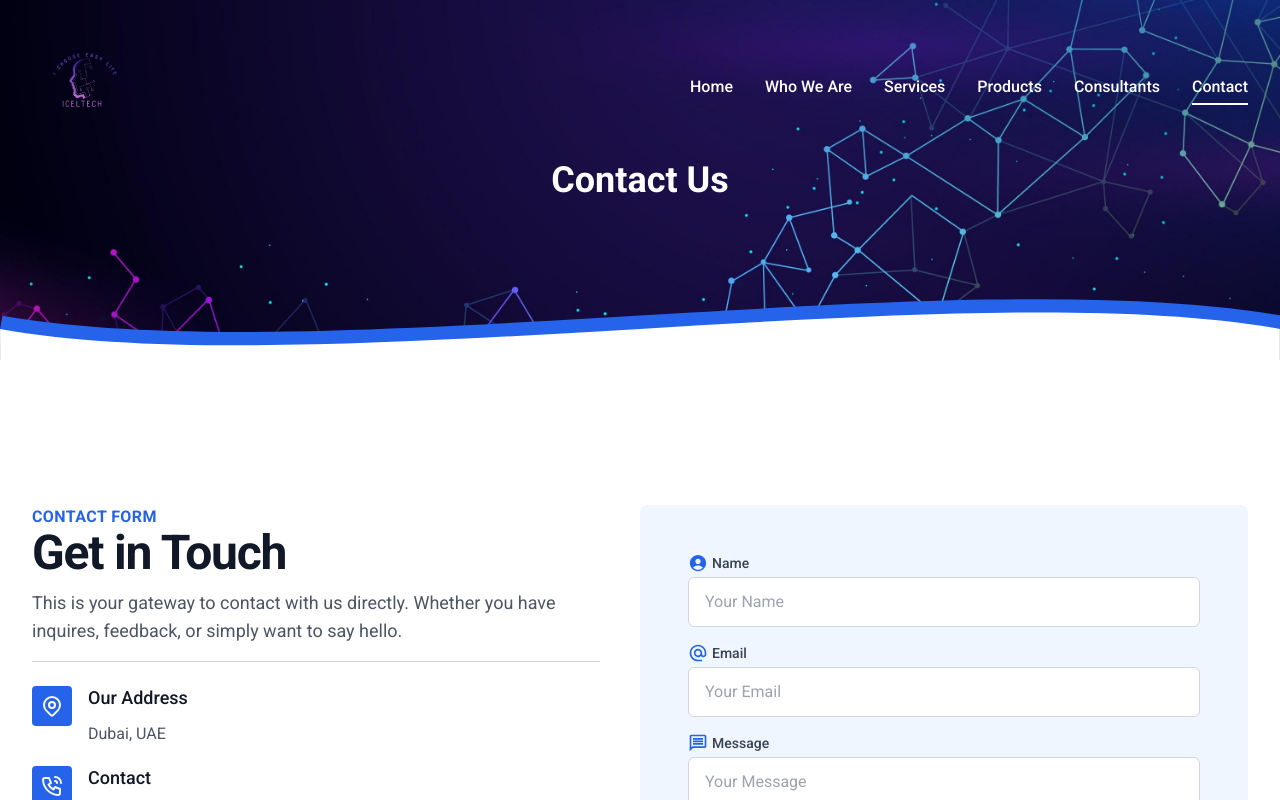
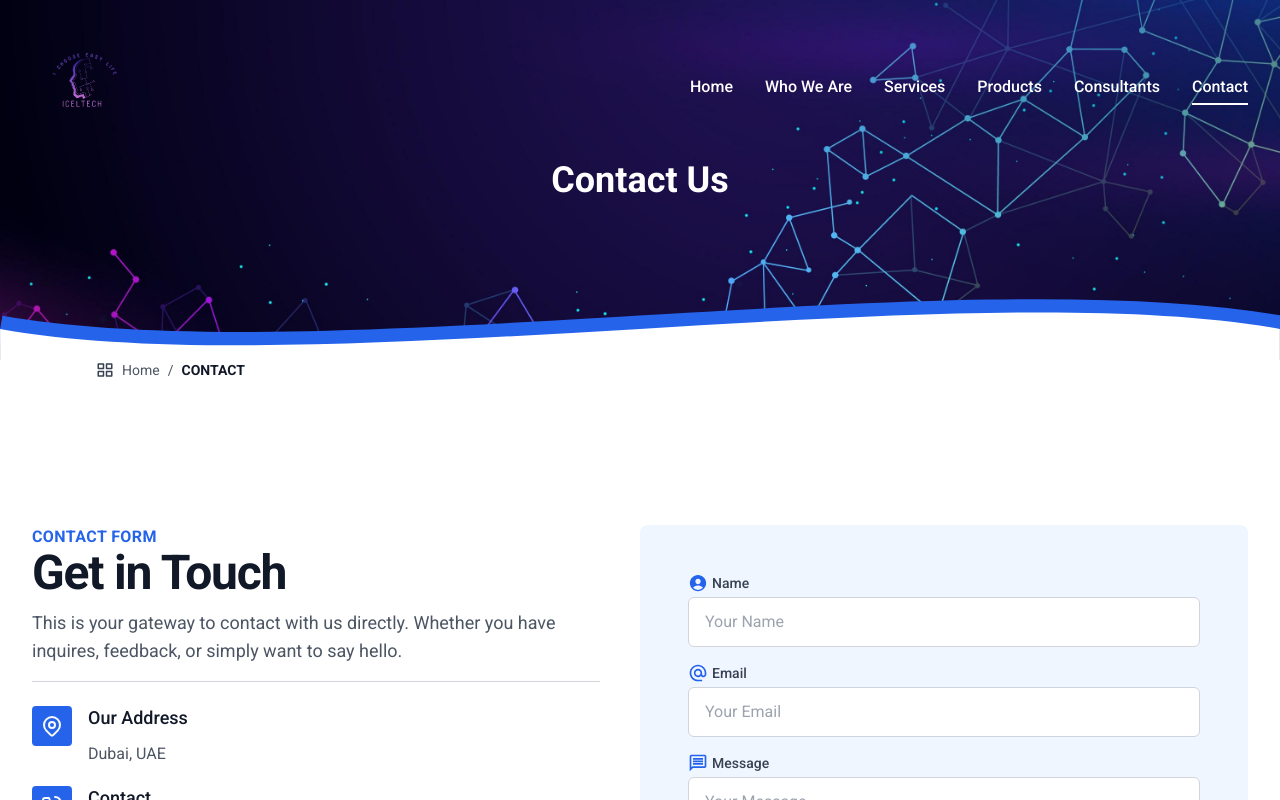
Before and after one commit to shoibaldas/next-job-app, a Next.js app: page /contact in a window 1280 px wide. Shown: the top 800 px of the page. Built offline with nearby package versions, Linux system fonts and the light colour scheme.

Commit message:
breadcrumb and page title hook added

```diff
--- a/src/app/about/page.jsx
+++ b/src/app/about/page.jsx
@@ -1,10 +1,14 @@
+'use client';
 import Banner from '@/components/Banner';
+import BreadCrumbs from '@/components/BreadCrumbs';
+import usePageTitle from '@/components/hooks/usePageTitle';
 import Image from 'next/image';
 import Link from 'next/link';
 import React from 'react';
 import { FaTwitter, FaInstagram, FaLinkedin } from 'react-icons/fa'
 
 const About = () => {
+  usePageTitle("About");
 
   const teamMembers = [
     {
@@ -38,7 +42,9 @@ const About = () => {
       <div className='relative'>
         <Banner customTitle="About ICEL TECH LLC-FZ UAE"></Banner>
       </div>
-
+      <div className="px-4 md:px-24 mt-4 md:mt-0">
+        <BreadCrumbs></BreadCrumbs>
+      </div>
       <div className="
     min-h-screen flex flex-col items-center justify-center bg-lightBackground text-lightText mb-12">
 
--- a/src/app/consultants/page.jsx
+++ b/src/app/consultants/page.jsx
@@ -1,11 +1,18 @@
+'use client';
 import Banner from '@/components/Banner';
+import BreadCrumbs from '@/components/BreadCrumbs';
+import usePageTitle from '@/components/hooks/usePageTitle';
 import React from 'react';
 
 const Consultants = () => {
+  usePageTitle("Consultants");
   return (
     <div>
       <div className='relative'>
         <Banner customTitle="Consultants"></Banner>
+      </div>
+      <div className="px-16 md:px-24 mt-4 md:mt-0">
+        <BreadCrumbs></BreadCrumbs>
       </div>
       <div className="
     min-h-screen flex flex-col items-center justify-center bg-lightBackground text-lightText">Consultants</div>
--- a/src/app/contact/page.jsx
+++ b/src/app/contact/page.jsx
@@ -7,12 +7,19 @@ import { MdConnectWithoutContact } from "react-icons/md";
 import { FaFacebookSquare, FaInstagramSquare, FaLinkedin } from "react-icons/fa";
 import { FaSquareXTwitter } from "react-icons/fa6";
 import Link from "next/link";
+import BreadCrumbs from "@/components/BreadCrumbs";
+import usePageTitle from "@/components/hooks/usePageTitle";
 
 const Contact = () => {
+  usePageTitle("Contact Us");
+
   return (
     <div>
       <div className='relative'>
         <Banner customTitle="Contact Us"></Banner>
+      </div>
+      <div className="px-4 md:px-24 mt-8 md:mt-0">
+        <BreadCrumbs></BreadCrumbs>
       </div>
       <div className="
     min-h-screen flex flex-col items-center justify-center bg-lightBackground text-lightText">
--- a/src/app/products/page.jsx
+++ b/src/app/products/page.jsx
@@ -1,12 +1,18 @@
 'use client';
 
 import Banner from "@/components/Banner";
+import BreadCrumbs from "@/components/BreadCrumbs";
+import usePageTitle from "@/components/hooks/usePageTitle";
 
 const Products = () => {
+  usePageTitle('Products');
   return (
     <div>
       <div className='relative'>
         <Banner customTitle="Products"></Banner>
+      </div>
+      <div className="px-16 md:px-24 mt-4 md:mt-0">
+        <BreadCrumbs></BreadCrumbs>
       </div>
       <div className="
     min-h-screen flex flex-col items-center justify-center bg-lightBackground text-lightText">Products</div>
--- a/src/app/services/page.jsx
+++ b/src/app/services/page.jsx
@@ -6,6 +6,8 @@ import { BsGraphUpArrow } from 'react-icons/bs';
 import { SiAuthelia } from 'react-icons/si';
 import { FiPlus } from "react-icons/fi";
 import Link from "next/link";
+import BreadCrumbs from "@/components/BreadCrumbs";
+import usePageTitle from "@/components/hooks/usePageTitle";
 
 const Services = () => {
 
@@ -32,12 +34,16 @@ const Services = () => {
     }
   ];
 
+  usePageTitle('Services');
+
   return (
     <div>
       <div className='relative'>
         <Banner customTitle="Our Services"></Banner>
       </div>
-
+      <div className="px-4 md:px-24 mt-4 md:mt-0">
+        <BreadCrumbs></BreadCrumbs>
+      </div>
       <div
         className="
       min-h-screen flex flex-col items-center justify-center bg-lightBackground text-lightText">
--- /dev/null
+++ b/src/components/BreadCrumbs.jsx
@@ -0,0 +1,38 @@
+'use client';
+import React from 'react';
+import Link from 'next/link';
+import useBreadcrumbs from './hooks/useBreadcrumbs';
+import { RiGalleryView2 } from "react-icons/ri";
+
+const BreadCrumbs = ({ className }) => {
+    const breadcrumbs = useBreadcrumbs();
+
+    return (
+        <nav aria-label="breadcrumb" className={`text-sm text-gray-600 ${className}`}>
+            <div className='flex items-center'>
+                <RiGalleryView2 className="text-lg text-gray-700 mr-2" />
+                <ol className="flex space-x-2">
+                    <li>
+                        <Link href="/" className="hover:underline">
+                            Home
+                        </Link>
+                    </li>
+                    {breadcrumbs.map((crumb, index) => (
+                        <li key={crumb.href} className="flex items-center space-x-2">
+                            <span>/</span>
+                            <Link
+                                href={crumb.href}
+                                className={`hover:underline ${index === breadcrumbs.length - 1 ? 'text-gray-900 font-bold' : ''
+                                    }`}
+                            >
+                                {crumb.label}
+                            </Link>
+                        </li>
+                    ))}
+                </ol>
+            </div>
+        </nav>
+    );
+};
+
+export default BreadCrumbs;
--- /dev/null
+++ b/src/components/hooks/useBreadcrumbs.jsx
@@ -0,0 +1,19 @@
+'use client';
+import { usePathname } from "next/navigation";
+
+const useBreadcrumbs = () => {
+  const pathname = usePathname();
+
+  const breadcrumbs = pathname
+    .split("/")
+    .filter(Boolean) // Removes empty parts
+    .map((segment, index, arr) => {
+      const href = `/${arr.slice(0, index + 1).join("/")}`;
+      const label = segment.replace("-", " ").replace(/_/g, " ").toUpperCase();
+      return { href, label };
+    });
+
+  return breadcrumbs;
+};
+
+export default useBreadcrumbs;
--- /dev/null
+++ b/src/components/hooks/usePageTitle.jsx
@@ -0,0 +1,15 @@
+'use client';
+
+import { useEffect } from 'react';
+import { usePathname } from 'next/navigation';
+
+const usePageTitle = (customTitle) => {
+  const pathname = usePathname();
+
+  useEffect(() => {
+    const pageTitle = customTitle || pathname.slice(1).replace("-", " ").replace("/", " ") || "Default Page Title";
+    document.title = pageTitle; // Set the document title
+  }, [pathname, customTitle]);
+};
+
+export default usePageTitle;
```
Lines whose indentation alone changed are shown as unchanged.
